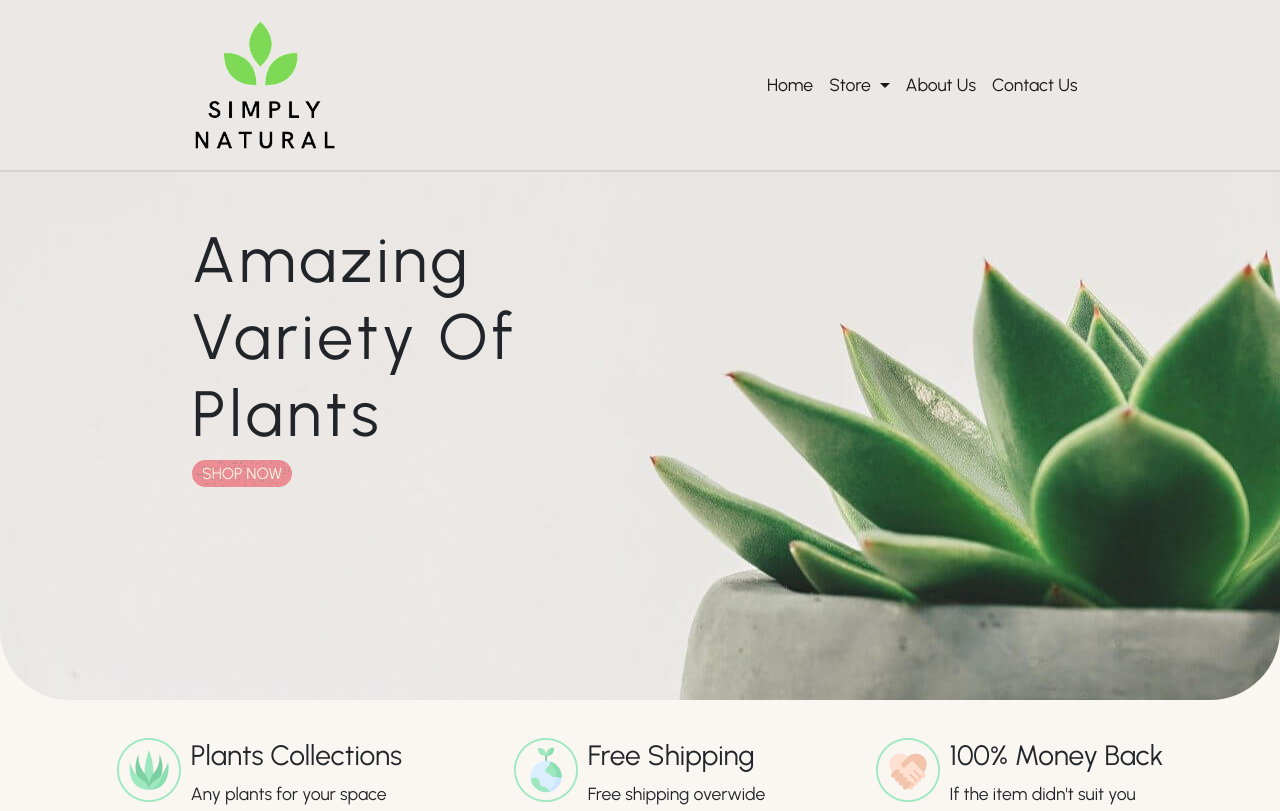
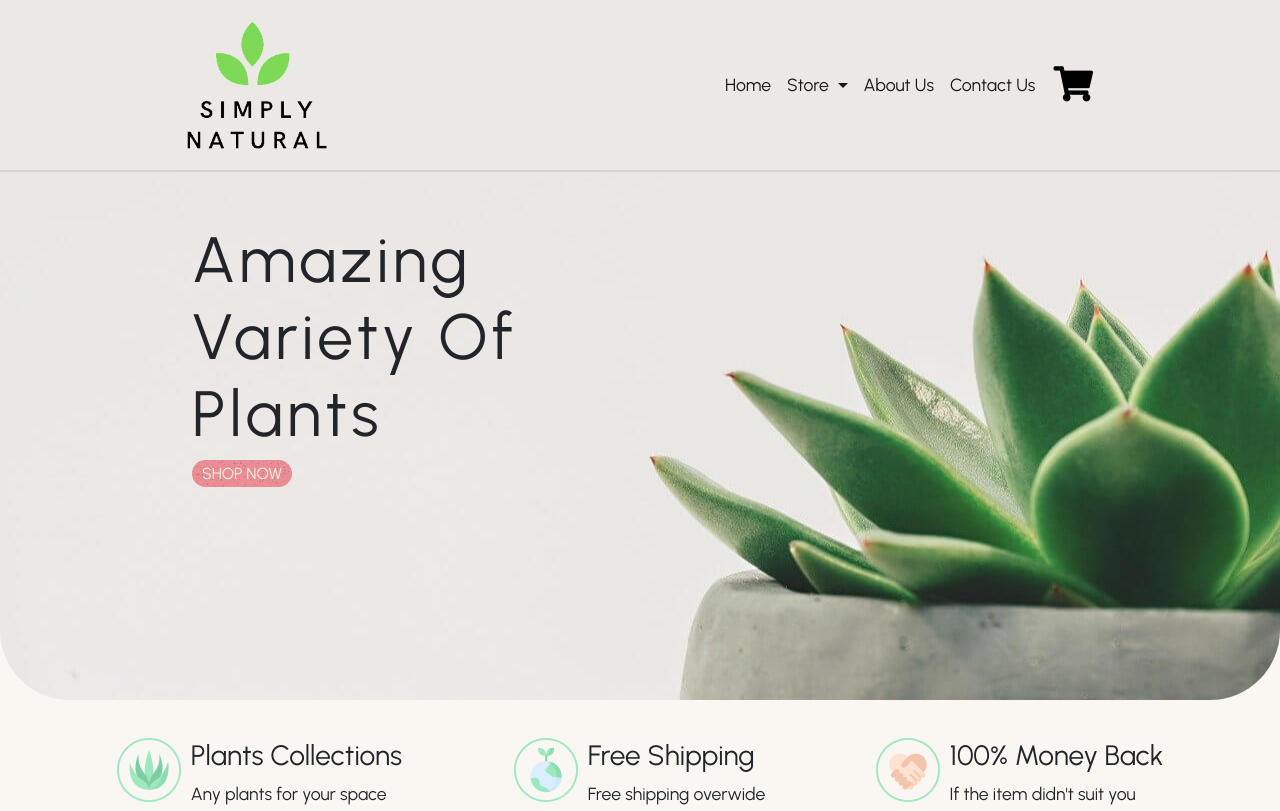
Before and after one commit to agusy01/ProyectoCoder, a website: page index.html in a window 1280 px wide. Shown: the top 811 px of the page. Drawn offline with nearby package versions, Linux system fonts and the light colour scheme.

Commit message:
Agregado de carrito en el NAV

```diff
--- a/index.html
+++ b/index.html
@@ -10,6 +10,7 @@
 
     <!-- Bootstrap CSS -->
     <link href="https://cdn.jsdelivr.net/npm/bootstrap@5.1.1/dist/css/bootstrap.min.css" rel="stylesheet" integrity="sha384-F3w7mX95PdgyTmZZMECAngseQB83DfGTowi0iMjiWaeVhAn4FJkqJByhZMI3AhiU" crossorigin="anonymous">
+    <link rel="stylesheet" href="https://use.fontawesome.com/releases/v5.15.4/css/all.css" integrity="sha384-DyZ88mC6Up2uqS4h/KRgHuoeGwBcD4Ng9SiP4dIRy0EXTlnuz47vAwmeGwVChigm" crossorigin="anonymous">
     <link rel="stylesheet" href="./css/style.css">
 
     <title>Simply Natural | Index</title>
@@ -40,6 +41,10 @@
                             </li>
                             <a class="nav-link active" href="./pages/aboutus.html">About Us</a>
                             <a class="nav-link active" href="./pages/contactus.html">Contact Us</a>
+                            <div>
+
+                                <button id="botonCarrito"><i class="fas fa-shopping-cart fa-2x"></i></button>
+                            </div>
 
                         </div>
                     </div>
--- a/scss/parciales/_navbar.scss
+++ b/scss/parciales/_navbar.scss
@@ -1,6 +1,11 @@
 @import "./responsive";
 
-
+#botonCarrito {
+    border: 0;
+    margin-left: 10px;
+    mix-blend-mode: multiply;
+    filter: brightness(1.1);
+}
 
 .header{
     background-color: $beige;
@@ -20,7 +25,7 @@
 
 .navbar-expand-lg .navbar-collapse{
     @include minLaptop{
-        max-width: 370px;
+        max-width: 400px;
     }
 }
 
```
Also changed, not shown: pages/aboutus.html (+5 -0 lines), pages/accesorios.html (+5 -0 lines), pages/cactus.html (+5 -0 lines), pages/contactus.html (+5 -0 lines), pages/store.html (+5 -0 lines), pages/suculentas.html (+5 -0 lines), css/style.css.
